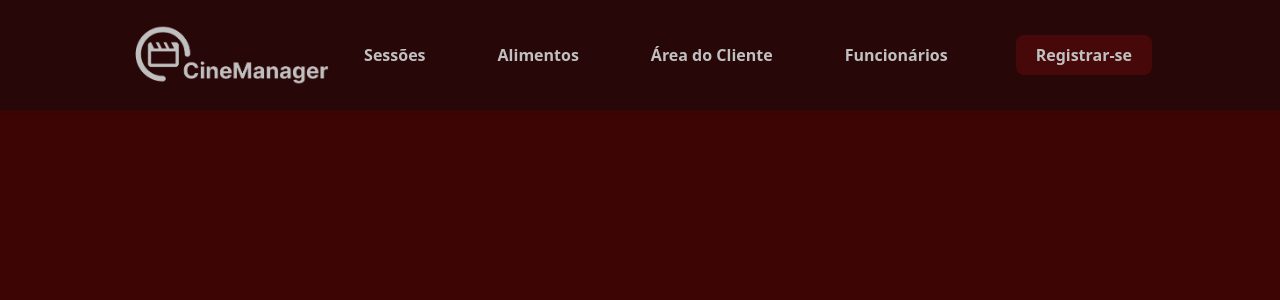
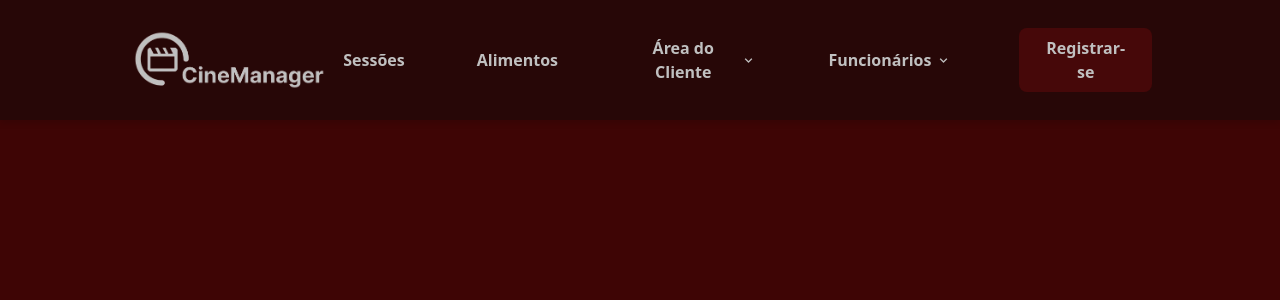
Before and after one commit to TautologicSisyphus/cinema-backend, a React (Vite) app in the folder Frontend/cinemanager/: page / in a window 1280 px wide. Shown: the top 300 px of the page. Built offline with nearby package versions, Linux system fonts and the light colour scheme.

Commit message:
Adição de Dropdown no Header

```diff
--- a/Frontend/cinemanager/src/App.jsx
+++ b/Frontend/cinemanager/src/App.jsx
@@ -4,6 +4,7 @@ import Register from "./Pages/Register"
 import Sessoes from "./Pages/Sessoes"
 import "./App.css"
 import Produtos from "./Pages/Produtos"
+import ClientCadastro from "./Pages/ClienteCadastro"
 
 function App() {
 
@@ -14,6 +15,7 @@ function App() {
         <Route path="/register" element={ <Register/> }></Route>
         <Route path="/sessoes" element={ <Sessoes/> }></Route>
         <Route path="/Produtos" element={ <Produtos/> }></Route>
+        <Route path="/cliente-cadastro" element={ <ClientCadastro/> }></Route>
       </Routes>
     </>
   )
--- a/Frontend/cinemanager/src/Components/Header.jsx
+++ b/Frontend/cinemanager/src/Components/Header.jsx
@@ -4,6 +4,9 @@ import { useState } from "react"
 
 function Header() {
     const [isMenuOpen, setIsMenuOpen] = useState(false)
+    const [isFuncionarioOpen, setIsFuncionarioOpen] = useState(false);
+    const [isClienteOpen, setIsClienteOpen] = useState(false);
+
 
     return (
         <div className="w-full absolute z-50">
@@ -19,7 +22,7 @@ function Header() {
                     {/* Navegação */}
                     <div className="flex items-center gap-8">
                         {/* Menu em telas grandes */}
-                        <ul className="hidden xl:flex items-center gap-12 font-semibold text-base">
+                        <ul className="hidden xl:flex items-center gap-12 font-semibold text-base relative">
                             <li>
                                 <Link
                                   to="/sessoes"
@@ -34,20 +37,62 @@ function Header() {
                                     Alimentos
                                 </Link>
                             </li>
-                            <li>
-                                <Link
-                                  to="/clients"
-                                  className="p-3 hover:bg-[#3e1e1e] hover:text-white rounded-md transition-all cursor-pointer">
+                            <li className="relative">
+                                <button
+                                    onClick={() => setIsClienteOpen(prev => !prev)}
+                                    className="p-3 hover:bg-[#3e1e1e] hover:text-white rounded-md transition-all cursor-pointer flex items-center gap-1"
+                                >
                                     Área do Cliente
-                                </Link>
+                                    <i className={`bx bx-chevron-down transition-transform ${isClienteOpen ? "rotate-180" : ""}`}></i>
+                                </button>
+
+                                {isClienteOpen && (
+                                    <ul className="absolute top-full left-0 mt-2 bg-[#3e1e1e] rounded-md shadow-md w-56 z-40">
+                                        <li>
+                                            <Link to="/cliente-cadastro" className="block px-4 py-2 text-sm text-[#C0C0C0] hover:bg-[#4a2a2a] hover:text-black">
+                                            Cadastrar novo cliente
+                                            </Link>
+                                        </li>
+                                        <li>
+                                            <Link to="/cliente-lista" className="block px-4 py-2 text-sm text-[#C0C0C0] hover:bg-[#4a2a2a]
+                                            hover:text-black">
+                                            Lista de clientes
+                                            </Link>
+                                        </li>
+                                        <li>
+                                            <Link to="/cliente-compras" className="block px-4 py-2 text-sm text-[#C0C0C0] hover:bg-[#4a2a2a]
+                                            hover:text-black">
+                                            Atendimento ao cliente
+                                            </Link>
+                                        </li>
+                                    </ul>
+                                )}
                             </li>
-                            <li>
-                                <Link
-                                  to="/funcs"
-                                  className="p-3 hover:bg-[#3e1e1e] hover:text-white rounded-md transition-all cursor-pointer">
-                                    Funcionários
-                                </Link>
-                            </li>
+                                <li className="relative">
+                                    <button
+                                        onClick={() => setIsFuncionarioOpen(prev => !prev)}
+                                        className="p-3 hover:bg-[#3e1e1e] hover:text-white rounded-md transition-all cursor-pointer flex items-center gap-1"
+                                    >
+                                        Funcionários
+                                        <i className={`bx bx-chevron-down transition-transform ${isFuncionarioOpen ? "rotate-180" : ""}`}></i>
+                                    </button>
+
+                                    {isFuncionarioOpen && (
+                                        <ul className="absolute top-full left-0 mt-2 bg-[#3e1e1e] rounded-md shadow-md w-56 z-40">
+                                            <li>
+                                                <Link to="/funcs-cadastro" className="block px-4 py-2 text-sm text-[#C0C0C0] hover:bg-[#4a2a2a]hover:text-black">
+                                                Cadastrar novo funcionário
+                                                </Link>
+                                            </li>
+                                            <li>
+                                                <Link to="/funcs-lista" className="block px-4 py-2 text-sm text-[#C0C0C0] hover:bg-[#4a2a2a]
+                                                hover:text-black">
+                                                Lista de funcionários
+                                                </Link>
+                                            </li>
+                                        </ul>
+                                    )}
+                                    </li>
                         </ul>
 
                         {/* Botão Registrar-se */}
--- /dev/null
+++ b/Frontend/cinemanager/src/Pages/ClienteCadastro.jsx
@@ -0,0 +1,48 @@
+
+function ClientCadastro(){
+    return(
+        <div className="min-h-screen flex flex-col items-center pt-40">
+            <div className="flex justify-center mb-12">
+                    <Link to="/">
+                        <img src={logo} alt="CineManager" className="w-72 hover:scale-105 transition-all" />
+                    </Link>
+            </div>
+
+            <div className="max-w-lg w-full p-8 bg-[#270707] rounded-xl shadow-md">
+                <div className="mb-10 text-center">
+                    <h3 className="text-4xl font-bold text-[#C0C0C0]">Registrar-se</h3>
+                </div>
+                <div className="mb-4">
+                    <label className="block mb-2 font-semibold text-sm text-[#C0C0C0]">Nome de usuário</label>
+                    <div className="relative">
+                        <input
+                        type="text"
+                        placeholder="Nome de usuário"
+                        className="w-full p-3 pl-4 pr-10 rounded-lg bg-gray-200 outline-none focus:ring-2 focus:ring-gray-600"
+                        />
+                        <i className='bx bx-user bx-sm absolute right-3 top-1/2 transform -translate-y-1/2 text-gray-500'></i>
+                    </div>
+                </div>
+                <div className="mb-6">
+                    <label className="block mb-2 font-semibold text-sm text-[#C0C0C0]">Senha</label>
+                    <div className="relative">
+                        <input
+                        type={showPassword ? "text" : "password"}
+                        placeholder="Senha"
+                        className="w-full p-3 pl-4 pr-10 rounded-lg bg-gray-200 outline-none focus:ring-2 focus:ring-gray-600"
+                        />
+                        <i
+                        className={`bx ${showPassword ? "bx-show" : "bx-hide"} bx-sm absolute right-3 top-1/2 transform -translate-y-1/2 text-gray-500 cursor-pointer`}
+                        onClick={togglePassword}
+                        ></i>
+                    </div>
+                </div>
+                <button className="w-full p-3 mt-5 bg-[#800F0F] hover:bg-red-800 hover:text-black text-white font-semibold rounded-xl transition-all focus:ring-2 focus:ring-gray-600 cursor-pointer">
+                    Registrar
+                </button>
+            </div>
+        </div>
+    )
+}
+
+export default ClientCadastro
--- /dev/null
+++ b/Frontend/cinemanager/src/Pages/FuncCadastro.jsx
@@ -0,0 +1,8 @@
+
+function FuncCadastro(){
+    return(
+        <div></div>
+    )
+}
+
+export default FuncCadastro
```
